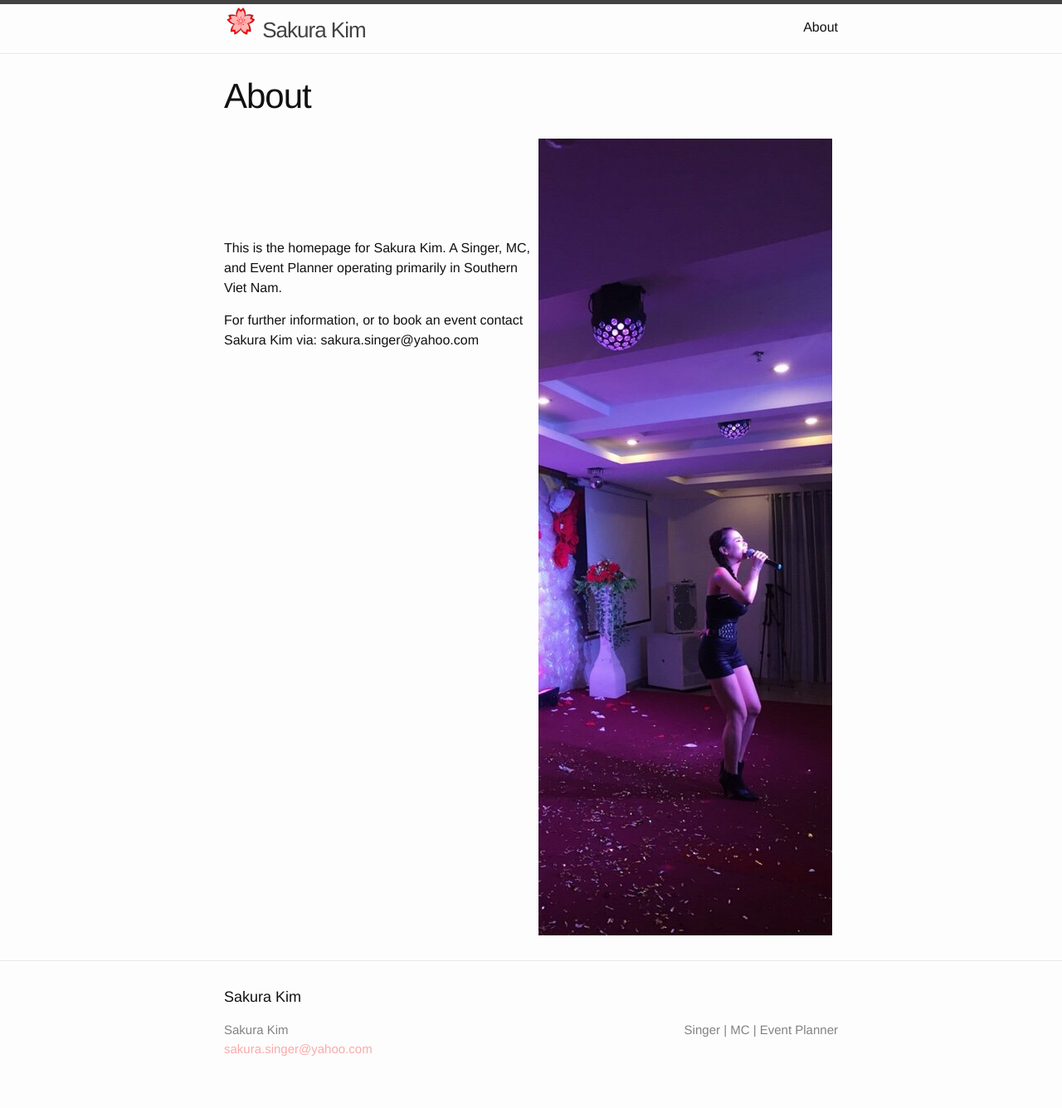
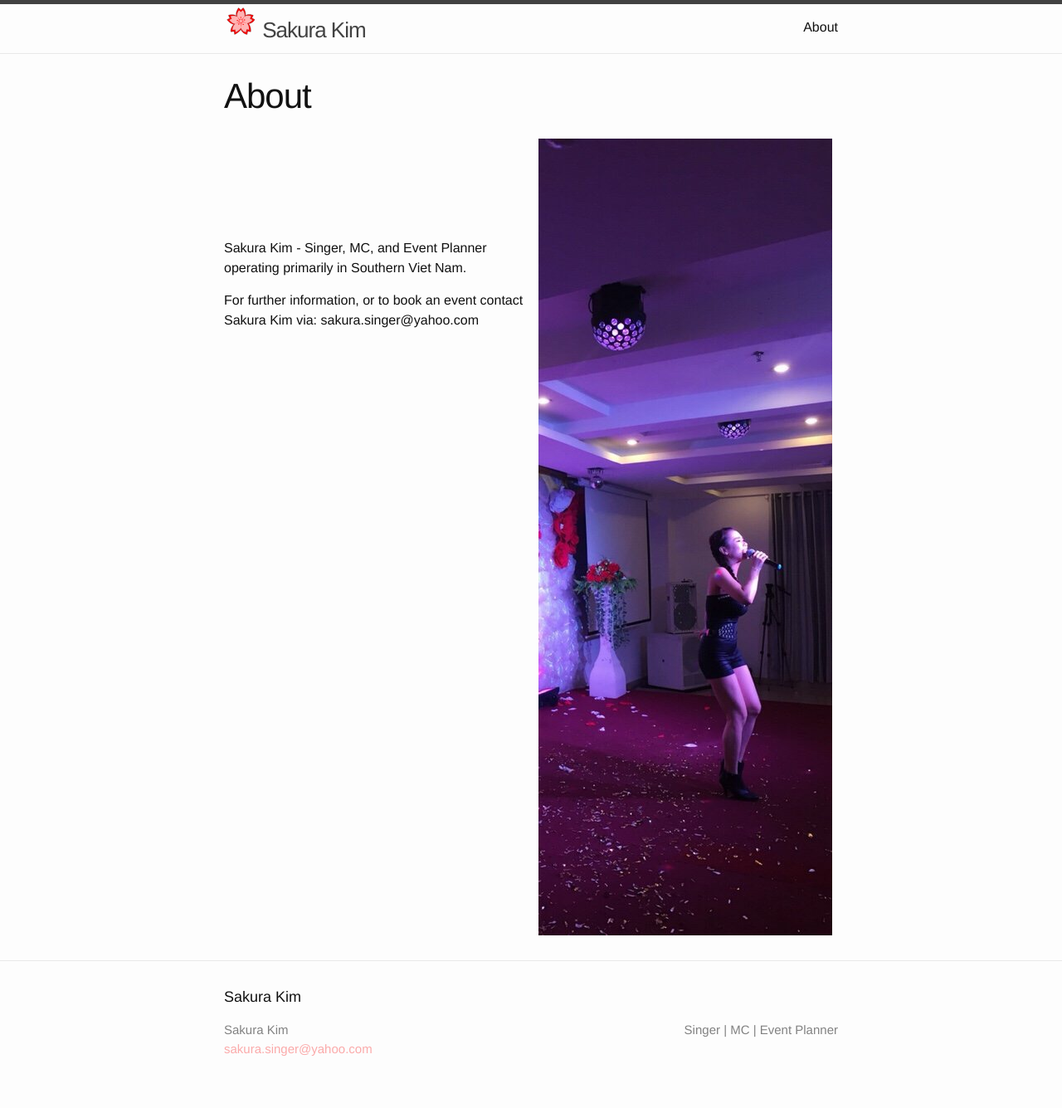
Before and after one commit to sakurakiminfo/sakurakiminfo.github.io, a Jekyll site: the page built from about.md, in a window 1280 px wide. Shown: the whole page at 83% size. Built offline with Jekyll 4.4.1, drawn with Linux system fonts in a browser that asks for light colours.

Commit message:
fixing about format

```diff
--- a/about.md
+++ b/about.md
@@ -6,7 +6,7 @@ permalink: /about/
 ![long]({{ site.url }}/assets/long.JPG){:style="float: right;margin-right: 7px;margin-top: 0px;"}
 
 <br><br><br><br><br>
-This is the homepage for Sakura Kim.  A Singer, MC, and Event Planner operating primarily in Southern Viet Nam.
+Sakura Kim - Singer, MC, and Event Planner operating primarily in Southern Viet Nam.
 
 For further information, or to book an event contact Sakura Kim via:
 sakura.singer@yahoo.com
```
